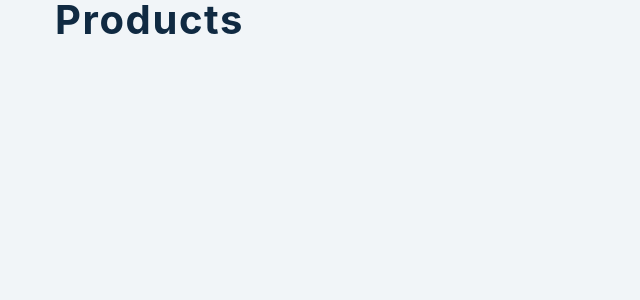
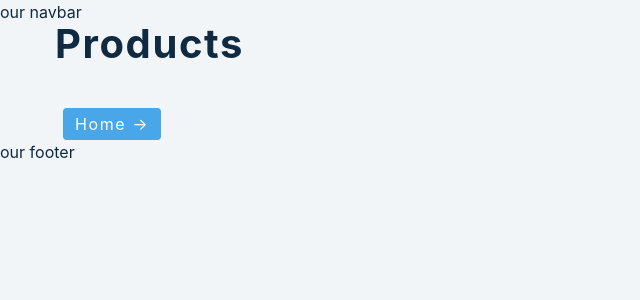
Before and after one commit to viktishchenko/rehearsal, a React (Create React App) app in the folder basics/: page /products in a window 1280 px wide. Shown: the top 300 px of the page, without its empty margins (0-640 px from the left). Built offline with nearby package versions, Linux system fonts and the light colour scheme.

Commit message:
feat: display nested component

```diff
--- a/basics/src/App.js
+++ b/basics/src/App.js
@@ -10,16 +10,17 @@ import Error from "./tutorial/11-react-router/pages/Error";
 function App() {
   return (
     <BrowserRouter>
+      <nav>our navbar</nav>
       <Routes>
         <Route path="/" element={<Home />} />
         <Route path="about" element={<About />} />
         <Route path="products" element={<Products />} />
         <Route path="dashboard" element={<Dashboard />}>
           <Route path="singleproduct" element={<SingleProduct />} />
-          <Route path="stats" element={<div>stats...</div>} />
         </Route>
         <Route path="*" element={<Error />} />
       </Routes>
+      <footer>our footer</footer>
     </BrowserRouter>
   );
 }
--- a/basics/src/tutorial/11-react-router/pages/Dashboard.js
+++ b/basics/src/tutorial/11-react-router/pages/Dashboard.js
@@ -1,7 +1,10 @@
+import { Outlet } from "react-router-dom";
+
 const Dashboard = () => {
   return (
     <section className="section">
       <h2>Dashboard</h2>
+      <Outlet />
     </section>
   );
 };
--- a/basics/src/tutorial/11-react-router/pages/Products.js
+++ b/basics/src/tutorial/11-react-router/pages/Products.js
@@ -1,7 +1,12 @@
+import { Link } from "react-router-dom";
+
 const Products = () => {
   return (
     <section className="section">
       <h2>products</h2>
+      <Link to="/" className="btn">
+        home →
+      </Link>
     </section>
   );
 };
```
Also changed, not shown: basics/src/assets/11/display-outlet.png (added).
